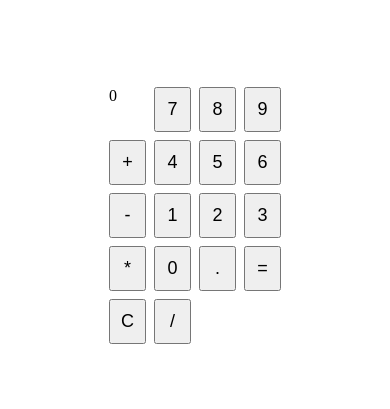
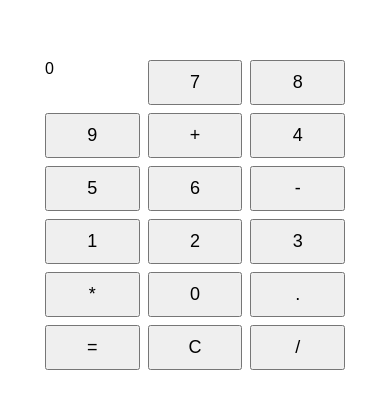
Before and after one commit to khirendra03/webcalci, a plain HTML site: page index.html in a window 390 px wide. Shown: the part 207-616 px from the top of the page. Drawn offline with Linux system fonts and the light colour scheme.

Commit message:
support for various size screen
Signed-off-by: khirendra <khirendrapatel3@gmail.com>

```diff
--- a/script.js
+++ b/script.js
@@ -54,7 +54,7 @@ function calculate() {
         if (parseFloat(displayValue) !== 0) {
             displayValue = operateOnOperands((a, b) => a / b);
         } else {
-            displayValue = 'Error';
+            displayValue = 'Error: Division by zero';
         }
     }
     operator = '=';
--- a/styles.css
+++ b/styles.css
@@ -4,6 +4,7 @@ body {
     justify-content: center;
     height: 100vh;
     margin: 0;
+    font-family: 'Arial', sans-serif;
 }
 
 #calculator {
@@ -11,9 +12,19 @@ body {
     grid-template-columns: repeat(4, 1fr);
     gap: 8px;
     max-width: 300px;
+    width: 100%;
+    margin: 20px;
 }
 
 button {
     padding: 10px;
     font-size: 18px;
+    width: 100%;
 }
+
+/* Media Query for smaller screens */
+@media screen and (max-width: 600px) {
+    #calculator {
+        grid-template-columns: repeat(3, 1fr);
+    }
+}
```
